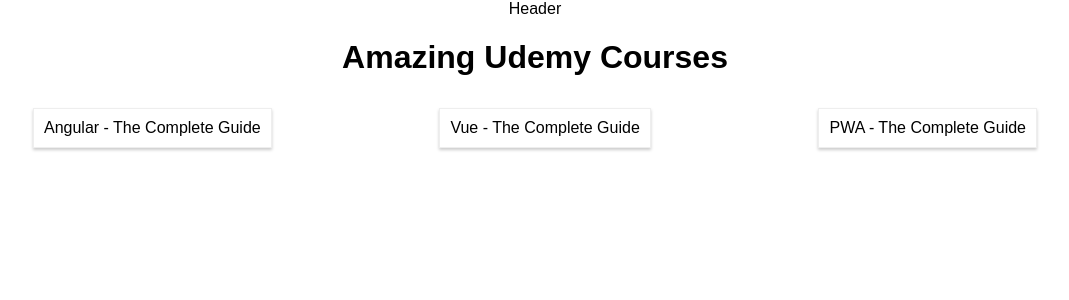
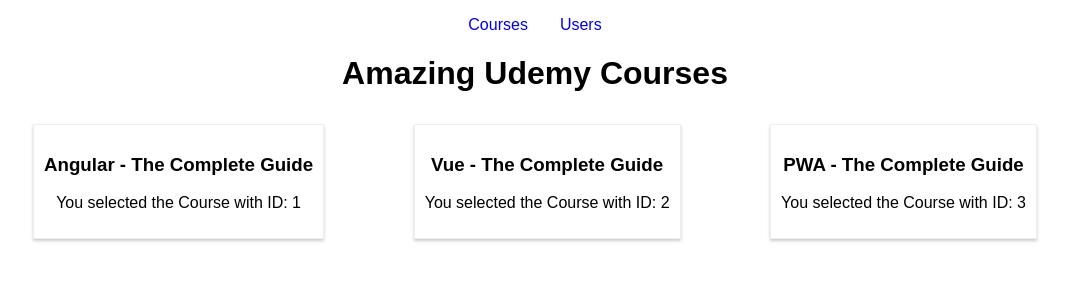
Before and after one commit to jg00/prac-react-01e-react-routing, a React (Create React App) app: page /courses in a window 1280 px wide. Shown: the top 300 px of the page, without its empty margins (105-1174 px from the left). Built offline with nearby package versions, Linux system fonts and the light colour scheme.

Commit message:
Courses.js - List courses using Course component.

```diff
--- a/src/App.js
+++ b/src/App.js
@@ -24,6 +24,8 @@
   <ol style={{textAlign: 'left'}}>
     <li>Add Routes to load "Users" and "Courses" on different pages (by entering a URL, without Links)</li>
     <li>Add a simple navigation with two links => One leading to "Users", one leading to "Courses"</li>
+
+      --CONTINUE HERE--
     <li>Make the courses in "Courses" clickable by adding a link and load the "Course" component in the place of "Courses" (without passing any data for now)</li>
     <li>Pass the course ID to the "Course" page and output it there</li>
     <li>Pass the course title to the "Course" page - pass it as a param or score bonus points by passing it as query params (you need to manually parse them though!)</li>
--- /dev/null
+++ b/src/components/Navigation/Navigation.js
@@ -0,0 +1,20 @@
+import React from "react";
+import { NavLink } from "react-router-dom";
+import classes from "./Navigation.module.css";
+
+const navigation = props => {
+  return (
+    <nav className={classes.Nav}>
+      <ul>
+        <li>
+          <NavLink to="/courses">Courses</NavLink>
+        </li>
+        <li>
+          <NavLink to="/users">Users</NavLink>
+        </li>
+      </ul>
+    </nav>
+  );
+};
+
+export default navigation;
--- /dev/null
+++ b/src/components/Navigation/Navigation.module.css
@@ -0,0 +1,13 @@
+.Nav ul {
+  padding: 0;
+}
+
+.Nav li {
+  list-style: none;
+  display: inline-block;
+  padding: 0 1rem;
+}
+
+.Nav a {
+  text-decoration: none;
+}
--- a/src/containers/Course/Course.js
+++ b/src/containers/Course/Course.js
@@ -1,14 +1,15 @@
-import React, { Component } from 'react';
+import React, { Component } from "react";
 
 class Course extends Component {
-    render () {
-        return (
-            <div>
-                <h1>_COURSE_TITLE_</h1>
-                <p>You selected the Course with ID: _ID_</p>
-            </div>
-        );
-    }
+  render() {
+    console.log(this.props);
+    return (
+      <div>
+        <h1>{this.props.title}</h1>
+        <p>You selected the Course with ID: {this.props.id}</p>
+      </div>
+    );
+  }
 }
 
 export default Course;
--- a/src/containers/Courses/Courses.css
+++ b/src/containers/Courses/Courses.css
@@ -1,7 +1,7 @@
 .Courses {
   display: flex;
   justify-content: space-between;
-    align-items: center;
+  align-items: stretch;
   width: 80%;
   margin: auto;
 }
--- a/src/containers/Courses/Courses.js
+++ b/src/containers/Courses/Courses.js
@@ -1,26 +1,31 @@
-import React, { Component } from 'react';
+import React, { Component } from "react";
 
-import './Courses.css';
+import "./Courses.css";
+
+import Course from "../Course/Course";
 
 class Courses extends Component {
   state = {
     courses: [
-            { id: 1, title: 'Angular - The Complete Guide' },
-            { id: 2, title: 'Vue - The Complete Guide' },
-            { id: 3, title: 'PWA - The Complete Guide' }
+      { id: 1, title: "Angular - The Complete Guide" },
+      { id: 2, title: "Vue - The Complete Guide" },
+      { id: 3, title: "PWA - The Complete Guide" }
     ]
-    }
+  };
 
-    render () {
+  render() {
     return (
       <div>
         <h1>Amazing Udemy Courses</h1>
         <section className="Courses">
-                    {
-                        this.state.courses.map( course => {
-                            return <article className="Course" key={course.id}>{course.title}</article>;
-                        } )
-                    }
+          {this.state.courses.map(course => {
+            // return <article className="Course" key={course.id}>{course.title}</article>;
+            return (
+              <article className="Course" key={course.id}>
+                <Course id={course.id} title={course.title} />
+              </article>
+            );
+          })}
         </section>
       </div>
     );
--- a/src/hoc/Layout/Layout.js
+++ b/src/hoc/Layout/Layout.js
@@ -1,11 +1,12 @@
 import React, { Component } from "react";
 import Aux from "../Aux/Aux";
+import Navigation from "../../components/Navigation/Navigation";
 
 class Layout extends Component {
   render() {
     return (
       <Aux>
-        <header>Header</header>
+        <Navigation />
         <main>{this.props.children}</main>
       </Aux>
     );
```
Lines whose indentation alone changed are shown as unchanged.
